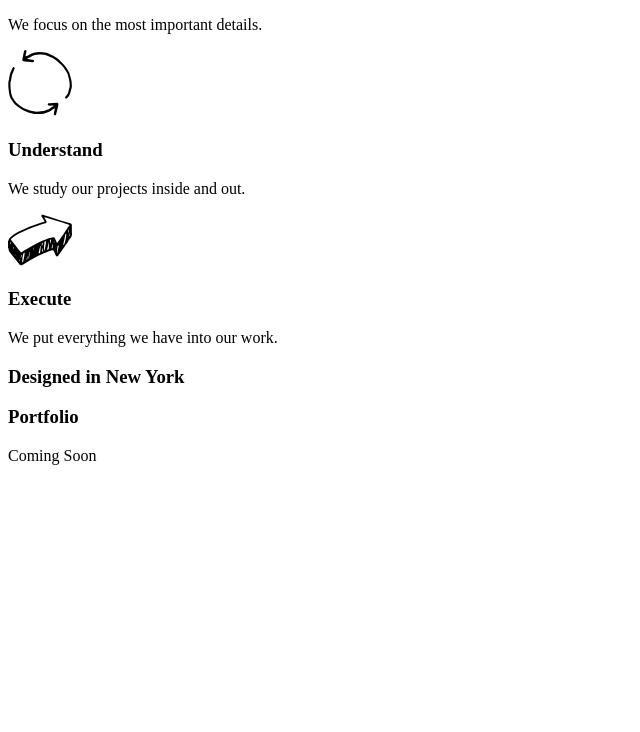
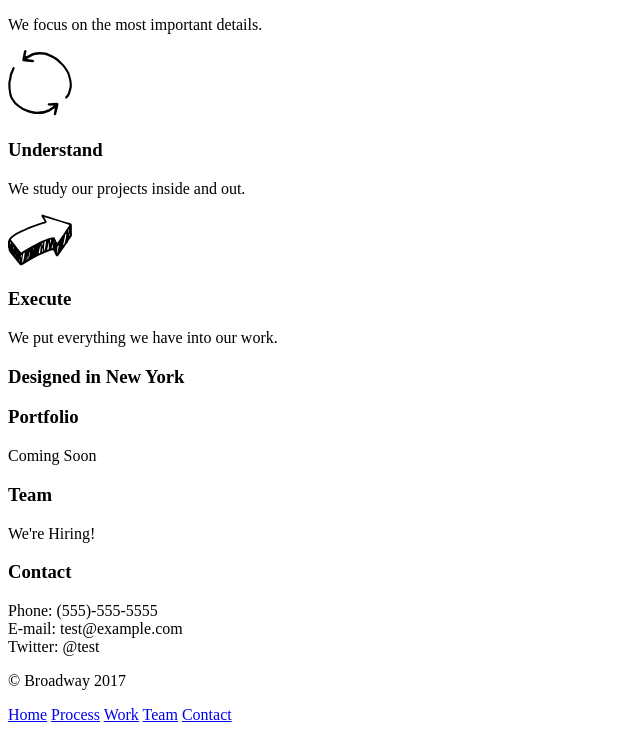
Before and after one commit to jenrique77/broadway_design, a plain HTML site: page index.html in a window 1280 px wide. Shown: the part 234-966 px from the top of the page, without its empty margins (0-640 px from the left). Before the commit the page ends 800 px from the top, so only its background shows below. Drawn offline with Linux system fonts and the light colour scheme.

Commit message:
3rd index.html edit

```diff
--- a/index.html
+++ b/index.html
@@ -5,7 +5,13 @@
   </head>
   <body>
     <nav>
+
+<!- Tittle ->
+
       <h1>Broadway Design</h1>
+
+<!- Navegation Menu ->
+
 <nav>
   <a href="#">Home</a>
   <a href="#">Process</a>
@@ -13,6 +19,7 @@
   <a href="#">Team</a>
   <a href="#">Contact</a>
 </nav>
+
 <!- Process Section ->
 
 <div class="process">
@@ -29,12 +36,41 @@
 </div>
 <h3 id="New York">Designed in New York</h3>
 
-<div class="Work">
+<!- Work Section ->
+
+<div class="work">
   <h3>Portfolio</h3>
   <p>Coming Soon</p>
 </div>
 
+<!- Team Section ->
 
+<div class="team">
+  <h3>Team</h3>
+  <p>We're Hiring!</p>
+</div>
+
+<!- Contact Section ->
+
+<div class="contact">
+  <h3>Contact</h3>
+  <p>Phone: (555)-555-5555<br />
+     E-mail: test@example.com<br />
+     Twitter: @test</p>
+</div>
+
+<!- Page Footer ->
+
+<footer>
+  <p>© Broadway 2017</p>
+  <nav>
+    <a href="#">Home</a>
+    <a href="#">Process</a>
+    <a href="#">Work</a>
+    <a href="#">Team</a>
+    <a href="#">Contact</a>
+  </nav>
+</footer>
 
     </nav>
   </body>
```
